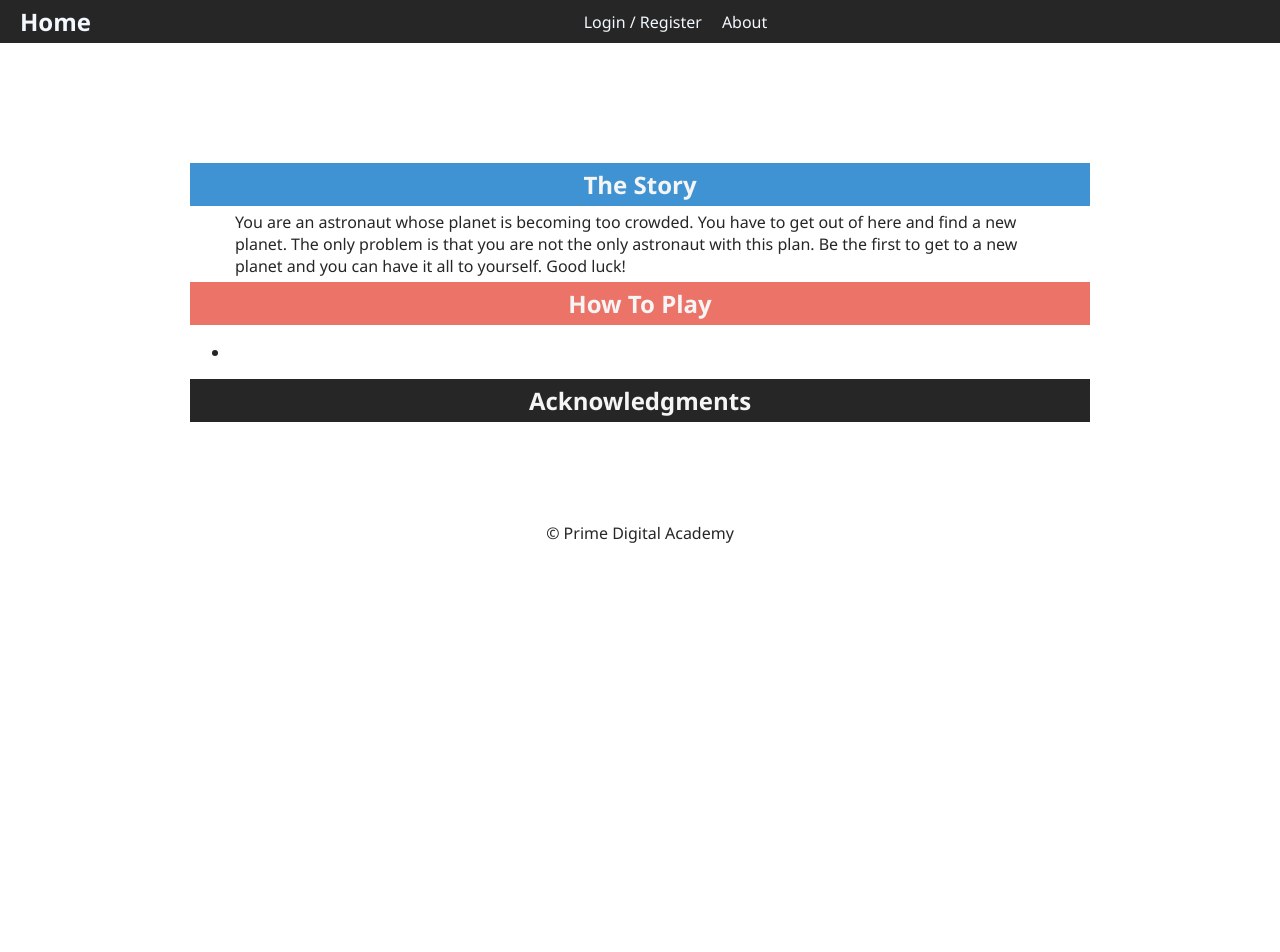
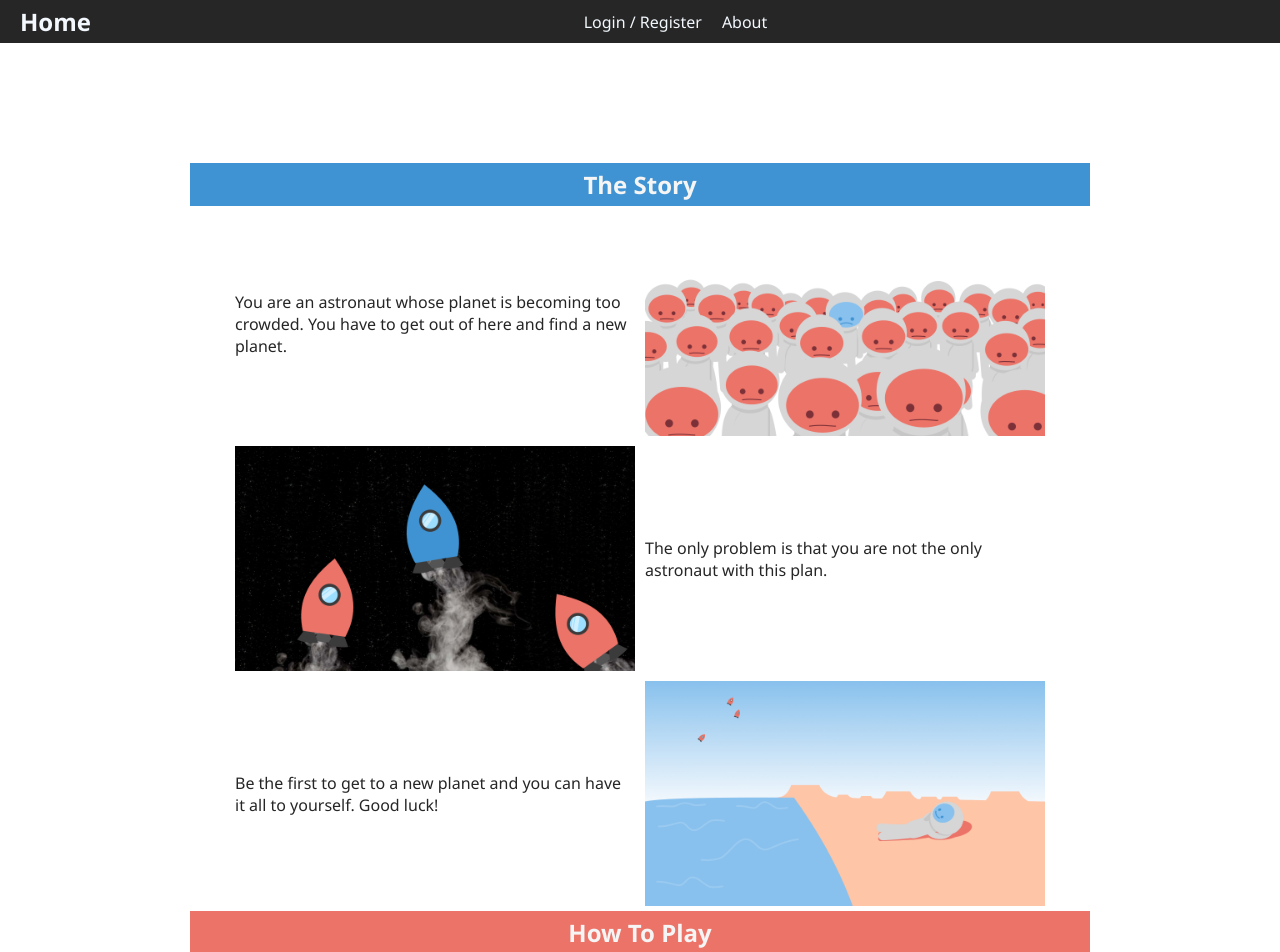
Before and after one commit to Davey-M/rocket-race-solo-project, a React (Create React App) app: page /#/about in a window 1280 px wide. Shown: the top 952 px of the page. Before the commit the page ends 800 px from the top, so only its background shows below. Built offline with nearby package versions, Linux system fonts and the light colour scheme; no server answers.

Commit message:
add storyline to game

```diff
--- a/src/components/AboutPage/AboutPage.css
+++ b/src/components/AboutPage/AboutPage.css
@@ -13,3 +13,15 @@ section .content {
   width: 90%;
   margin: auto;
 }
+
+.story-grid {
+  display: grid;
+  grid-template-columns: 1fr 1fr;
+  gap: 10px;
+}
+
+.story-grid p {
+  display: flex;
+  justify-content: center;
+  align-items: center;
+}
--- a/src/components/AboutPage/AboutPage.jsx
+++ b/src/components/AboutPage/AboutPage.jsx
@@ -1,6 +1,10 @@
 import React from 'react';
 
 import './AboutPage.css';
+
+import crowdedImg from './Crowded.jpg';
+import raceImg from './Race.jpg';
+import peaceImg from './Peace.jpg';
 
 // This is one of our simplest components
 // It doesn't have local state,
@@ -13,12 +17,23 @@ function AboutPage() {
       <section>
         <h1 className='blue-back about-header'>The Story</h1>
         <div className='content'>
-          <p>
-            You are an astronaut whose planet is becoming too crowded. You have
-            to get out of here and find a new planet. The only problem is that
-            you are not the only astronaut with this plan. Be the first to get
-            to a new planet and you can have it all to yourself. Good luck!
-          </p>
+          <div className='story-grid'>
+            <p>
+              You are an astronaut whose planet is becoming too crowded. You
+              have to get out of here and find a new planet.
+            </p>
+            <img src={crowdedImg} alt='' />
+            <img src={raceImg} alt='' />
+            <p>
+              The only problem is that you are not the only astronaut with this
+              plan.
+            </p>
+            <p>
+              Be the first to get to a new planet and you can have it all to
+              yourself. Good luck!
+            </p>
+            <img src={peaceImg} alt='' />
+          </div>
         </div>
       </section>
       <section>
```
